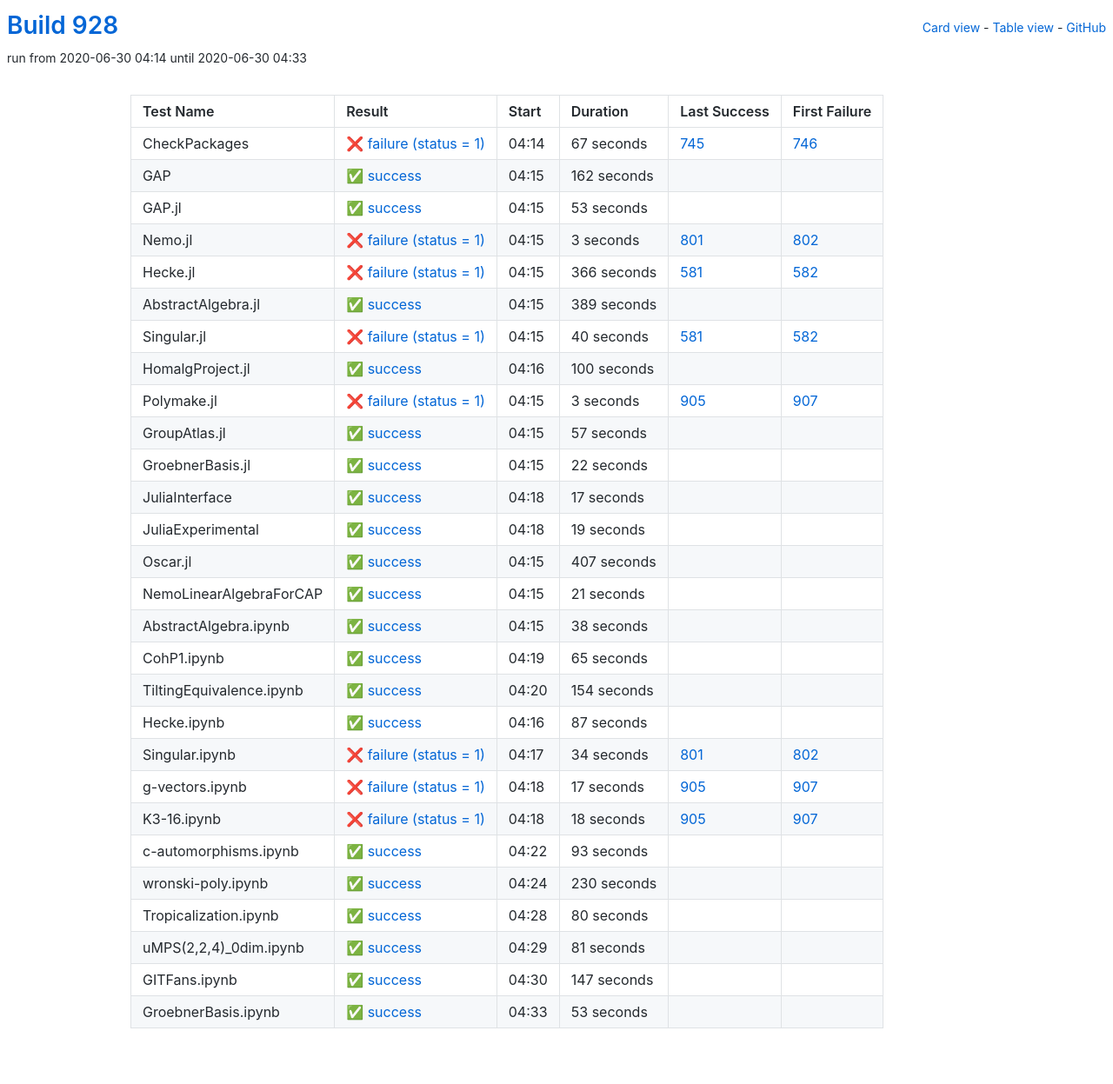
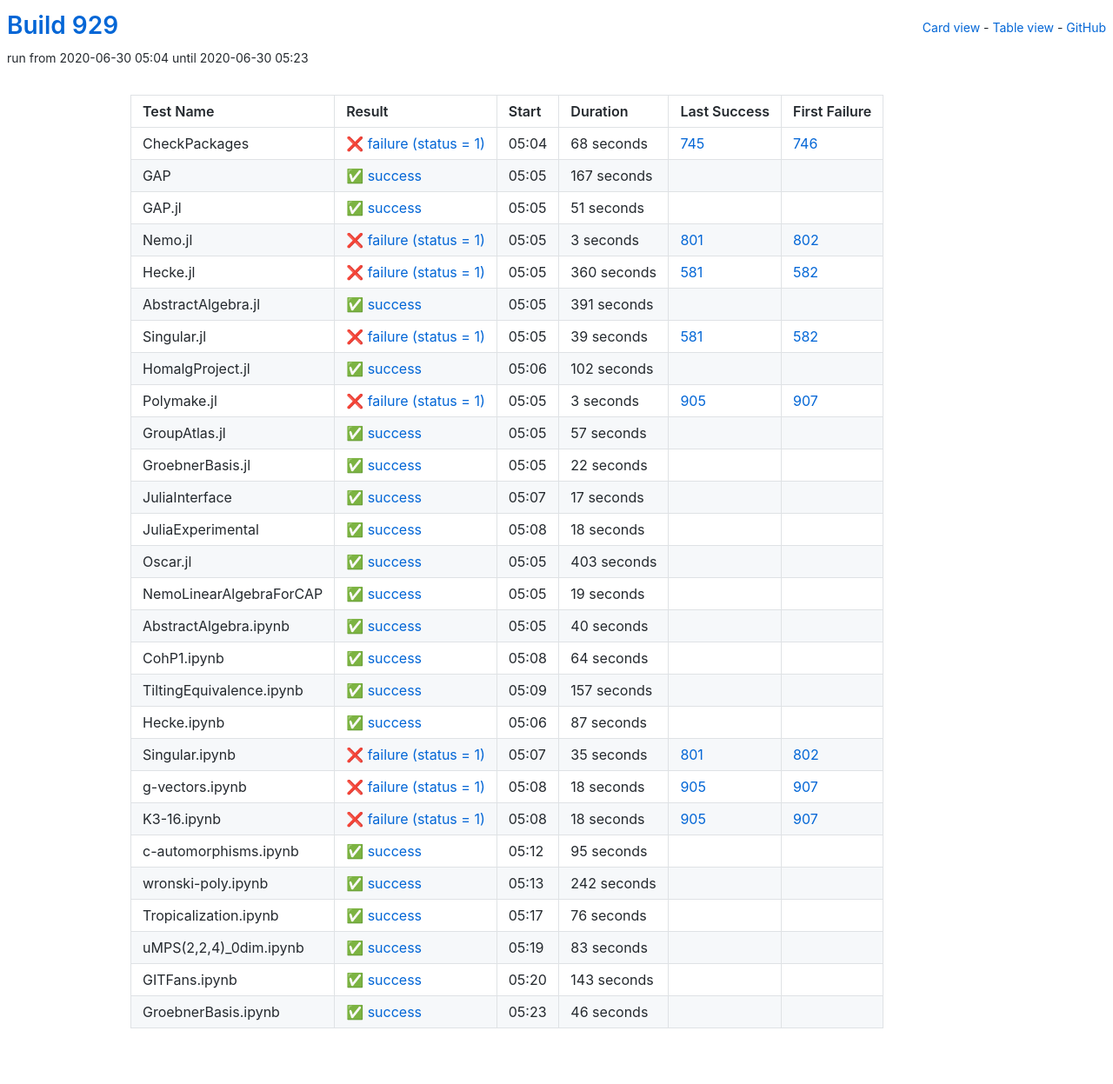
Before and after one commit to oscar-system/oscar-ci-status-1.4, a Jekyll site: the page built from table.html, in a window 1280 px wide. Shown: the whole page at 87% size. Built offline with Jekyll 4.4.1, drawn with Linux system fonts in a browser that asks for light colours.

Commit message:
Build #929

```diff
--- a/_data/ci.yml
+++ b/_data/ci.yml
@@ -1,6 +1,6 @@
 ---
-build: 928
-build_url: https://oscarci.mathematik.uni-kl.de/job/oscar-julia-1.4/928/
+build: 929
+build_url: https://oscarci.mathematik.uni-kl.de/job/oscar-julia-1.4/929/
 job: oscar-julia-1.4
 organization: oscar-system
 repo: oscar-ci-status-1.4
@@ -8,44 +8,44 @@ repourl: https://github.com/oscar-system/oscar-ci-status-1.4
 tests:
 - name: CheckPackages
   id: checkpackages
-  log: https://oscarci.mathematik.uni-kl.de/job/oscar-julia-1.4/928/artifact/logs/build-928/CheckPackages.log
-  start: 2020-06-30 04:14
+  log: https://oscarci.mathematik.uni-kl.de/job/oscar-julia-1.4/929/artifact/logs/build-929/CheckPackages.log
+  start: 2020-06-30 05:04
   success: false
   exitcode: 1
   status: failure
-  duration: 67
+  duration: 68
   last_success: 745
   last_success_url: https://oscarci.mathematik.uni-kl.de/job/oscar-julia-1.4/745/
   first_failure: 746
   first_failure_url: https://oscarci.mathematik.uni-kl.de/job/oscar-julia-1.4/746/
 - name: GAP
   id: gap
-  log: https://oscarci.mathematik.uni-kl.de/job/oscar-julia-1.4/928/artifact/logs/build-928/GAP.log
-  start: 2020-06-30 04:15
+  log: https://oscarci.mathematik.uni-kl.de/job/oscar-julia-1.4/929/artifact/logs/build-929/GAP.log
+  start: 2020-06-30 05:05
   success: true
   exitcode: 0
   status: success
-  duration: 162
+  duration: 167
   last_success: false
   last_success_url:
   first_failure: false
   first_failure_url:
 - name: GAP.jl
   id: gap-jl
-  log: https://oscarci.mathematik.uni-kl.de/job/oscar-julia-1.4/928/artifact/logs/build-928/GAP.jl.log
-  start: 2020-06-30 04:15
+  log: https://oscarci.mathematik.uni-kl.de/job/oscar-julia-1.4/929/artifact/logs/build-929/GAP.jl.log
+  start: 2020-06-30 05:05
   success: true
   exitcode: 0
   status: success
-  duration: 53
+  duration: 51
   last_success: false
   last_success_url:
   first_failure: false
   first_failure_url:
 - name: Nemo.jl
   id: nemo-jl
-  log: https://oscarci.mathematik.uni-kl.de/job/oscar-julia-1.4/928/artifact/logs/build-928/Nemo.jl.log
-  start: 2020-06-30 04:15
+  log: https://oscarci.mathematik.uni-kl.de/job/oscar-julia-1.4/929/artifact/logs/build-929/Nemo.jl.log
+  start: 2020-06-30 05:05
   success: false
   exitcode: 1
   status: failure
@@ -56,56 +56,56 @@ tests:
   first_failure_url: https://oscarci.mathematik.uni-kl.de/job/oscar-julia-1.4/802/
 - name: Hecke.jl
   id: hecke-jl
-  log: https://oscarci.mathematik.uni-kl.de/job/oscar-julia-1.4/928/artifact/logs/build-928/Hecke.jl.log
-  start: 2020-06-30 04:15
+  log: https://oscarci.mathematik.uni-kl.de/job/oscar-julia-1.4/929/artifact/logs/build-929/Hecke.jl.log
+  start: 2020-06-30 05:05
   success: false
   exitcode: 1
   status: failure
-  duration: 366
+  duration: 360
   last_success: 581
   last_success_url: https://oscarci.mathematik.uni-kl.de/job/oscar-julia-1.4/581/
   first_failure: 582
   first_failure_url: https://oscarci.mathematik.uni-kl.de/job/oscar-julia-1.4/582/
 - name: AbstractAlgebra.jl
   id: abstractalgebra-jl
-  log: https://oscarci.mathematik.uni-kl.de/job/oscar-julia-1.4/928/artifact/logs/build-928/AbstractAlgebra.jl.log
-  start: 2020-06-30 04:15
+  log: https://oscarci.mathematik.uni-kl.de/job/oscar-julia-1.4/929/artifact/logs/build-929/AbstractAlgebra.jl.log
+  start: 2020-06-30 05:05
   success: true
   exitcode: 0
   status: success
-  duration: 389
+  duration: 391
   last_success: false
   last_success_url:
   first_failure: false
   first_failure_url:
 - name: Singular.jl
   id: singular-jl
-  log: https://oscarci.mathematik.uni-kl.de/job/oscar-julia-1.4/928/artifact/logs/build-928/Singular.jl.log
-  start: 2020-06-30 04:15
+  log: https://oscarci.mathematik.uni-kl.de/job/oscar-julia-1.4/929/artifact/logs/build-929/Singular.jl.log
+  start: 2020-06-30 05:05
   success: false
   exitcode: 1
   status: failure
-  duration: 40
+  duration: 39
   last_success: 581
   last_success_url: https://oscarci.mathematik.uni-kl.de/job/oscar-julia-1.4/581/
   first_failure: 582
   first_failure_url: https://oscarci.mathematik.uni-kl.de/job/oscar-julia-1.4/582/
 - name: HomalgProject.jl
   id: homalgproject-jl
-  log: https://oscarci.mathematik.uni-kl.de/job/oscar-julia-1.4/928/artifact/logs/build-928/HomalgProject.jl.log
-  start: 2020-06-30 04:16
+  log: https://oscarci.mathematik.uni-kl.de/job/oscar-julia-1.4/929/artifact/logs/build-929/HomalgProject.jl.log
+  start: 2020-06-30 05:06
   success: true
   exitcode: 0
   status: success
-  duration: 100
+  duration: 102
   last_success: false
   last_success_url:
   first_failure: false
   first_failure_url:
 - name: Polymake.jl
   id: polymake-jl
-  log: https://oscarci.mathematik.uni-kl.de/job/oscar-julia-1.4/928/artifact/logs/build-928/Polymake.jl.log
-  start: 2020-06-30 04:15
+  log: https://oscarci.mathematik.uni-kl.de/job/oscar-julia-1.4/929/artifact/logs/build-929/Polymake.jl.log
+  start: 2020-06-30 05:05
   success: false
   exitcode: 1
   status: failure
@@ -116,8 +116,8 @@ tests:
   first_failure_url: https://oscarci.mathematik.uni-kl.de/job/oscar-julia-1.4/907/
 - name: GroupAtlas.jl
   id: groupatlas-jl
-  log: https://oscarci.mathematik.uni-kl.de/job/oscar-julia-1.4/928/artifact/logs/build-928/GroupAtlas.jl.log
-  start: 2020-06-30 04:15
+  log: https://oscarci.mathematik.uni-kl.de/job/oscar-julia-1.4/929/artifact/logs/build-929/GroupAtlas.jl.log
+  start: 2020-06-30 05:05
   success: true
   exitcode: 0
   status: success
@@ -128,8 +128,8 @@ tests:
   first_failure_url:
 - name: GroebnerBasis.jl
   id: groebnerbasis-jl
-  log: https://oscarci.mathematik.uni-kl.de/job/oscar-julia-1.4/928/artifact/logs/build-928/GroebnerBasis.jl.log
-  start: 2020-06-30 04:15
+  log: https://oscarci.mathematik.uni-kl.de/job/oscar-julia-1.4/929/artifact/logs/build-929/GroebnerBasis.jl.log
+  start: 2020-06-30 05:05
   success: true
   exitcode: 0
   status: success
@@ -140,8 +140,8 @@ tests:
   first_failure_url:
 - name: JuliaInterface
   id: juliainterface
-  log: https://oscarci.mathematik.uni-kl.de/job/oscar-julia-1.4/928/artifact/logs/build-928/JuliaInterface.log
-  start: 2020-06-30 04:18
+  log: https://oscarci.mathematik.uni-kl.de/job/oscar-julia-1.4/929/artifact/logs/build-929/JuliaInterface.log
+  start: 2020-06-30 05:07
   success: true
   exitcode: 0
   status: success
@@ -152,8 +152,32 @@ tests:
   first_failure_url:
 - name: JuliaExperimental
   id: juliaexperimental
-  log: https://oscarci.mathematik.uni-kl.de/job/oscar-julia-1.4/928/artifact/logs/build-928/JuliaExperimental.log
-  start: 2020-06-30 04:18
+  log: https://oscarci.mathematik.uni-kl.de/job/oscar-julia-1.4/929/artifact/logs/build-929/JuliaExperimental.log
+  start: 2020-06-30 05:08
+  success: true
+  exitcode: 0
+  status: success
+  duration: 18
+  last_success: false
+  last_success_url:
+  first_failure: false
+  first_failure_url:
+- name: Oscar.jl
+  id: oscar-jl
+  log: https://oscarci.mathematik.uni-kl.de/job/oscar-julia-1.4/929/artifact/logs/build-929/Oscar.jl.log
+  start: 2020-06-30 05:05
+  success: true
+  exitcode: 0
+  status: success
+  duration: 403
+  last_success: false
+  last_success_url:
+  first_failure: false
+  first_failure_url:
+- name: NemoLinearAlgebraForCAP
+  id: nemolinearalgebraforcap
+  log: https://oscarci.mathematik.uni-kl.de/job/oscar-julia-1.4/929/artifact/logs/build-929/NemoLinearAlgebraForCAP.log
+  start: 2020-06-30 05:05
   success: true
   exitcode: 0
   status: success
@@ -162,70 +186,46 @@ tests:
   last_success_url:
   first_failure: false
   first_failure_url:
-- name: Oscar.jl
-  id: oscar-jl
-  log: https://oscarci.mathematik.uni-kl.de/job/oscar-julia-1.4/928/artifact/logs/build-928/Oscar.jl.log
-  start: 2020-06-30 04:15
+- name: AbstractAlgebra.ipynb
+  id: abstractalgebra-ipynb
+  log: https://oscarci.mathematik.uni-kl.de/job/oscar-julia-1.4/929/artifact/logs/build-929/AbstractAlgebra.ipynb.log
+  start: 2020-06-30 05:05
   success: true
   exitcode: 0
   status: success
-  duration: 407
-  last_success: false
-  last_success_url:
-  first_failure: false
-  first_failure_url:
-- name: NemoLinearAlgebraForCAP
-  id: nemolinearalgebraforcap
-  log: https://oscarci.mathematik.uni-kl.de/job/oscar-julia-1.4/928/artifact/logs/build-928/NemoLinearAlgebraForCAP.log
-  start: 2020-06-30 04:15
-  success: true
-  exitcode: 0
-  status: success
-  duration: 21
-  last_success: false
-  last_success_url:
-  first_failure: false
-  first_failure_url:
-- name: AbstractAlgebra.ipynb
-  id: abstractalgebra-ipynb
-  log: https://oscarci.mathematik.uni-kl.de/job/oscar-julia-1.4/928/artifact/logs/build-928/AbstractAlgebra.ipynb.log
-  start: 2020-06-30 04:15
-  success: true
-  exitcode: 0
-  status: success
-  duration: 38
+  duration: 40
   last_success: false
   last_success_url:
   first_failure: false
   first_failure_url:
 - name: CohP1.ipynb
   id: cohp1-ipynb
-  log: https://oscarci.mathematik.uni-kl.de/job/oscar-julia-1.4/928/artifact/logs/build-928/CohP1.ipynb.log
-  start: 2020-06-30 04:19
+  log: https://oscarci.mathematik.uni-kl.de/job/oscar-julia-1.4/929/artifact/logs/build-929/CohP1.ipynb.log
+  start: 2020-06-30 05:08
   success: true
   exitcode: 0
   status: success
-  duration: 65
+  duration: 64
   last_success: false
   last_success_url:
   first_failure: false
   first_failure_url:
 - name: TiltingEquivalence.ipynb
   id: tiltingequivalence-ipynb
-  log: https://oscarci.mathematik.uni-kl.de/job/oscar-julia-1.4/928/artifact/logs/build-928/TiltingEquivalence.ipynb.log
-  start: 2020-06-30 04:20
+  log: https://oscarci.mathematik.uni-kl.de/job/oscar-julia-1.4/929/artifact/logs/build-929/TiltingEquivalence.ipynb.log
+  start: 2020-06-30 05:09
   success: true
   exitcode: 0
   status: success
-  duration: 154
+  duration: 157
   last_success: false
   last_success_url:
   first_failure: false
   first_failure_url:
 - name: Hecke.ipynb
   id: hecke-ipynb
-  log: https://oscarci.mathematik.uni-kl.de/job/oscar-julia-1.4/928/artifact/logs/build-928/Hecke.ipynb.log
-  start: 2020-06-30 04:16
+  log: https://oscarci.mathematik.uni-kl.de/job/oscar-julia-1.4/929/artifact/logs/build-929/Hecke.ipynb.log
+  start: 2020-06-30 05:06
   success: true
   exitcode: 0
   status: success
@@ -236,32 +236,32 @@ tests:
   first_failure_url:
 - name: Singular.ipynb
   id: singular-ipynb
-  log: https://oscarci.mathematik.uni-kl.de/job/oscar-julia-1.4/928/artifact/logs/build-928/Singular.ipynb.log
-  start: 2020-06-30 04:17
+  log: https://oscarci.mathematik.uni-kl.de/job/oscar-julia-1.4/929/artifact/logs/build-929/Singular.ipynb.log
+  start: 2020-06-30 05:07
   success: false
   exitcode: 1
   status: failure
-  duration: 34
+  duration: 35
   last_success: 801
   last_success_url: https://oscarci.mathematik.uni-kl.de/job/oscar-julia-1.4/801/
   first_failure: 802
   first_failure_url: https://oscarci.mathematik.uni-kl.de/job/oscar-julia-1.4/802/
 - name: g-vectors.ipynb
   id: g-vectors-ipynb
-  log: https://oscarci.mathematik.uni-kl.de/job/oscar-julia-1.4/928/artifact/logs/build-928/g-vectors.ipynb.log
-  start: 2020-06-30 04:18
+  log: https://oscarci.mathematik.uni-kl.de/job/oscar-julia-1.4/929/artifact/logs/build-929/g-vectors.ipynb.log
+  start: 2020-06-30 05:08
   success: false
   exitcode: 1
   status: failure
-  duration: 17
+  duration: 18
   last_success: 905
   last_success_url: https://oscarci.mathematik.uni-kl.de/job/oscar-julia-1.4/905/
   first_failure: 907
   first_failure_url: https://oscarci.mathematik.uni-kl.de/job/oscar-julia-1.4/907/
 - name: K3-16.ipynb
   id: k3-16-ipynb
-  log: https://oscarci.mathematik.uni-kl.de/job/oscar-julia-1.4/928/artifact/logs/build-928/K3-16.ipynb.log
-  start: 2020-06-30 04:18
+  log: https://oscarci.mathematik.uni-kl.de/job/oscar-julia-1.4/929/artifact/logs/build-929/K3-16.ipynb.log
+  start: 2020-06-30 05:08
   success: false
   exitcode: 1
   status: failure
@@ -272,72 +272,72 @@ tests:
   first_failure_url: https://oscarci.mathematik.uni-kl.de/job/oscar-julia-1.4/907/
 - name: c-automorphisms.ipynb
   id: c-automorphisms-ipynb
-  log: https://oscarci.mathematik.uni-kl.de/job/oscar-julia-1.4/928/artifact/logs/build-928/c-automorphisms.ipynb.log
-  start: 2020-06-30 04:22
+  log: https://oscarci.mathematik.uni-kl.de/job/oscar-julia-1.4/929/artifact/logs/build-929/c-automorphisms.ipynb.log
+  start: 2020-06-30 05:12
   success: true
   exitcode: 0
   status: success
-  duration: 93
+  duration: 95
   last_success: false
   last_success_url:
   first_failure: false
   first_failure_url:
 - name: wronski-poly.ipynb
   id: wronski-poly-ipynb
-  log: https://oscarci.mathematik.uni-kl.de/job/oscar-julia-1.4/928/artifact/logs/build-928/wronski-poly.ipynb.log
-  start: 2020-06-30 04:24
+  log: https://oscarci.mathematik.uni-kl.de/job/oscar-julia-1.4/929/artifact/logs/build-929/wronski-poly.ipynb.log
+  start: 2020-06-30 05:13
   success: true
   exitcode: 0
   status: success
-  duration: 230
+  duration: 242
   last_success: false
   last_success_url:
   first_failure: false
   first_failure_url:
 - name: Tropicalization.ipynb
   id: tropicalization-ipynb
-  log: https://oscarci.mathematik.uni-kl.de/job/oscar-julia-1.4/928/artifact/logs/build-928/Tropicalization.ipynb.log
-  start: 2020-06-30 04:28
+  log: https://oscarci.mathematik.uni-kl.de/job/oscar-julia-1.4/929/artifact/logs/build-929/Tropicalization.ipynb.log
+  start: 2020-06-30 05:17
   success: true
   exitcode: 0
   status: success
-  duration: 80
+  duration: 76
   last_success: false
   last_success_url:
   first_failure: false
   first_failure_url:
 - name: uMPS(2,2,4)_0dim.ipynb
   id: umps-2-2-4-0dim-ipynb
-  log: https://oscarci.mathematik.uni-kl.de/job/oscar-julia-1.4/928/artifact/logs/build-928/uMPS-2-2-4-_0dim.ipynb.log
-  start: 2020-06-30 04:29
+  log: https://oscarci.mathematik.uni-kl.de/job/oscar-julia-1.4/929/artifact/logs/build-929/uMPS-2-2-4-_0dim.ipynb.log
+  start: 2020-06-30 05:19
   success: true
   exitcode: 0
   status: success
-  duration: 81
+  duration: 83
   last_success: false
   last_success_url:
   first_failure: false
   first_failure_url:
 - name: GITFans.ipynb
   id: gitfans-ipynb
-  log: https://oscarci.mathematik.uni-kl.de/job/oscar-julia-1.4/928/artifact/logs/build-928/GITFans.ipynb.log
-  start: 2020-06-30 04:30
+  log: https://oscarci.mathematik.uni-kl.de/job/oscar-julia-1.4/929/artifact/logs/build-929/GITFans.ipynb.log
+  start: 2020-06-30 05:20
   success: true
   exitcode: 0
   status: success
-  duration: 147
+  duration: 143
   last_success: false
   last_success_url:
   first_failure: false
   first_failure_url:
 - name: GroebnerBasis.ipynb
   id: groebnerbasis-ipynb
-  log: https://oscarci.mathematik.uni-kl.de/job/oscar-julia-1.4/928/artifact/logs/build-928/GroebnerBasis.ipynb.log
-  start: 2020-06-30 04:33
+  log: https://oscarci.mathematik.uni-kl.de/job/oscar-julia-1.4/929/artifact/logs/build-929/GroebnerBasis.ipynb.log
+  start: 2020-06-30 05:23
   success: true
   exitcode: 0
   status: success
-  duration: 53
+  duration: 46
   last_success: false
   last_success_url:
   first_failure: false
```
Also changed, not shown: README.md.
